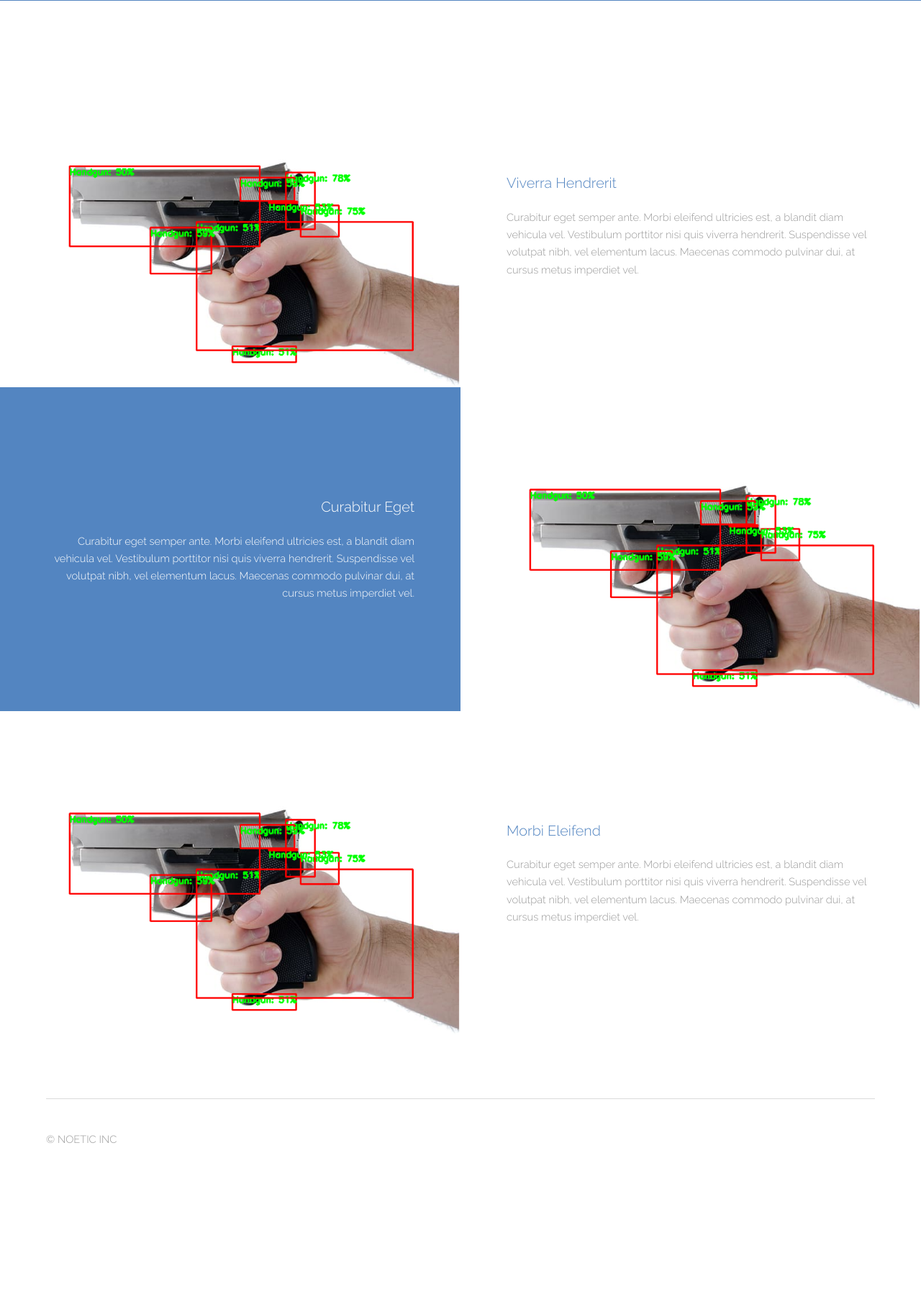
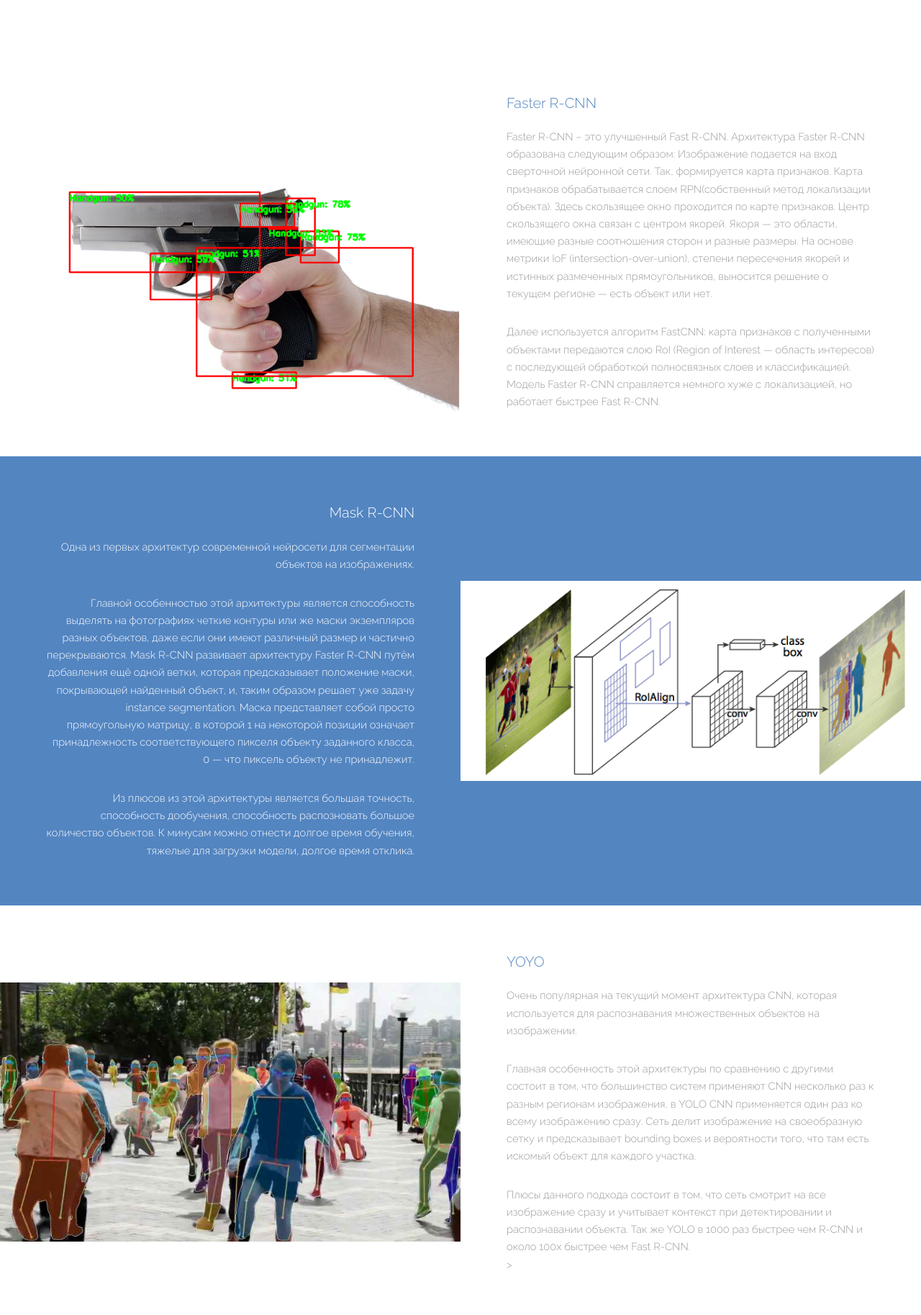
Before and after one commit to Sakerini/WeaponDetector, a Flask app: page / in a window 1280 px wide. Shown: the part 1428-3255 px from the top of the page at 72% size. Before the commit the page ends 3016 px from the top, so only its background shows below. Run offline with Flask 2, Linux system fonts and the light colour scheme; parts of the project's set-up code (start-up, migrations or seed data) failed here and were passed over.

Commit message:
in html added opisanie

```diff
--- a/template/index.html
+++ b/template/index.html
@@ -32,27 +32,25 @@
 					<div class="flex flex-3">
 						<article>
 							<header>
-								<h3>Magna tempus sed amet<br /> aliquam veroeros</h3>
+								<h3>Вставьте сюда значок Python, JS и тд<br /> aliquam veroeros</h3>
 							</header>
-							<p>Morbi interdum mollis sapien. Sed ac risus. Phasellus lacinia, magna a ullamcorper laoreet, lectus arcu.</p>
 							<footer>
 								<a href="#" class="button special">More</a>
 							</footer>
 						</article>
 						<article>
 							<header>
-								<h3>Interdum lorem pulvinar<br /> adipiscing vitae</h3>
+								<h3>Вставьте сюда значок CSS<br /> adipiscing vitae</h3>
 							</header>
-							<p>Morbi interdum mollis sapien. Sed ac risus. Phasellus lacinia, magna a ullamcorper laoreet, lectus arcu.</p>
+							<p>Плюсами данной архитектуры является большая точность, способность дообучаться, </p>
 							<footer>
 								<a href="#" class="button special">More</a>
 							</footer>
 						</article>
 						<article>
 							<header>
-								<h3>Libero purus magna sapien<br /> sed ullamcorper</h3>
+								<h3>Вставьте сюда значок HTML<br /> sed ullamcorper</h3>
 							</header>
-							<p>Morbi interdum mollis sapien. Sed ac risus. Phasellus lacinia, magna a ullamcorper laoreet, lectus arcu.</p>
 							<footer>
 								<a href="#" class="button special">More</a>
 							</footer>
@@ -83,22 +81,46 @@
 				<div class="spotlight">
 					<div class="image flush"><img src="/static/images/pic01.jpg" alt="" /></div>
 					<div class="inner">
-						<h3>Viverra Hendrerit</h3>
-						<p>Curabitur eget semper ante. Morbi eleifend ultricies est, a blandit diam vehicula vel. Vestibulum porttitor nisi quis viverra hendrerit. Suspendisse vel volutpat nibh, vel elementum lacus. Maecenas commodo pulvinar dui, at cursus metus imperdiet vel.</p>
+						<h3>Faster R-CNN</h3>
+						<p>Faster R-CNN – это улучшенный Fast R-CNN.
+							Архитектура Faster R-CNN образована следующим образом: Изображение подается на вход сверточной нейронной сети.
+							Так, формируется карта признаков. Карта признаков обрабатывается слоем RPN(собственный метод локализации объекта).
+							Здесь скользящее окно проходится по карте признаков. Центр скользящего окна связан с центром якорей.
+							Якоря — это области, имеющие разные соотношения сторон и разные размеры. На основе метрики IoF (intersection-over-union), степени пересечения якорей и истинных размеченных прямоугольников, выносится решение о текущем регионе — есть объект или нет.
+							</p>
+						<p>
+							Далее используется алгоритм FastCNN: карта признаков с полученными объектами передаются слою RoI (Region of Interest — область интересов) с последующей обработкой полносвязных слоев и классификацией.
+                            Модель Faster R-CNN справляется немного хуже с локализацией, но работает быстрее Fast R-CNN.
+
+						</p>
 					</div>
 				</div>
 				<div class="spotlight alt">
-					<div class="image flush"><img src="/static/images/pic01.jpg" alt="" /></div>
+					<div class="image flush"><img src="/static/images/pic02.png" alt="" /></div>
 					<div  class="inner">
-						<h3>Curabitur Eget</h3>
-						<p>Curabitur eget semper ante. Morbi eleifend ultricies est, a blandit diam vehicula vel. Vestibulum porttitor nisi quis viverra hendrerit. Suspendisse vel volutpat nibh, vel elementum lacus. Maecenas commodo pulvinar dui, at cursus metus imperdiet vel.</p>
+						<h3>Mask R-CNN</h3>
+						<p>Одна из первых архитектур современной нейросети для сегментации объектов на изображениях.</p>
+						<p>
+							Главной особенностью этой архитектуры является способность выделять на фотографиях четкие контуры или же маски экземпляров разных объектов, даже если они имеют различный размер и частично перекрываются.
+							Mask R-CNN развивает архитектуру Faster R-CNN путём добавления ещё одной ветки, которая предсказывает положение маски, покрывающей найденный объект, и, таким образом решает уже задачу instance segmentation.
+							Маска представляет собой просто прямоугольную матрицу, в которой 1 на некоторой позиции означает принадлежность соответствующего пикселя объекту заданного класса, 0 — что пиксель объекту не принадлежит.
+						</p>
+						<p>Из плюсов из этой архитектуры является большая точность, способность дообучения, способность распозновать большое количество объектов.
+							К минусам можно отнести долгое время обучения, тяжелые для загрузки модели, долгое время отклика.
+						</p>
+
 					</div>
 				</div>
 				<div class="spotlight">
-					<div class="image flush"><img src="/static/images/pic01.jpg" alt="" /></div>
+					<div class="image flush"><img src="/static/images/pic03.jpeg" alt="" /></div>
 					<div class="inner">
-						<h3>Morbi Eleifend</h3>
-						<p>Curabitur eget semper ante. Morbi eleifend ultricies est, a blandit diam vehicula vel. Vestibulum porttitor nisi quis viverra hendrerit. Suspendisse vel volutpat nibh, vel elementum lacus. Maecenas commodo pulvinar dui, at cursus metus imperdiet vel.</p>
+						<h3>YOYO</h3>
+						<p>Очень популярная на текущий момент архитектура CNN, которая используется для распознавания множественных объектов на изображении.</p>
+						<p> Главная особенность этой архитектуры по сравнению с другими состоит в том, что большинство систем применяют CNN несколько раз к разным регионам изображения, в YOLO CNN применяется один раз ко всему изображению сразу.
+							Сеть делит изображение на своеобразную сетку и предсказывает bounding boxes и вероятности того, что там есть искомый объект для каждого участка.</p>
+						<p>Плюсы данного подхода состоит в том, что сеть смотрит на все изображение сразу и учитывает контекст при детектировании и распознавании объекта.
+							Так же YOLO в 1000 раз быстрее чем R-CNN и около 100x быстрее чем Fast R-CNN.
+						</p>>
 					</div>
 				</div>
 			</section>
```
Also changed, not shown: static/images/pic02.jpg (added), static/images/pic02.png (added), static/images/pic03.jpeg (added).
